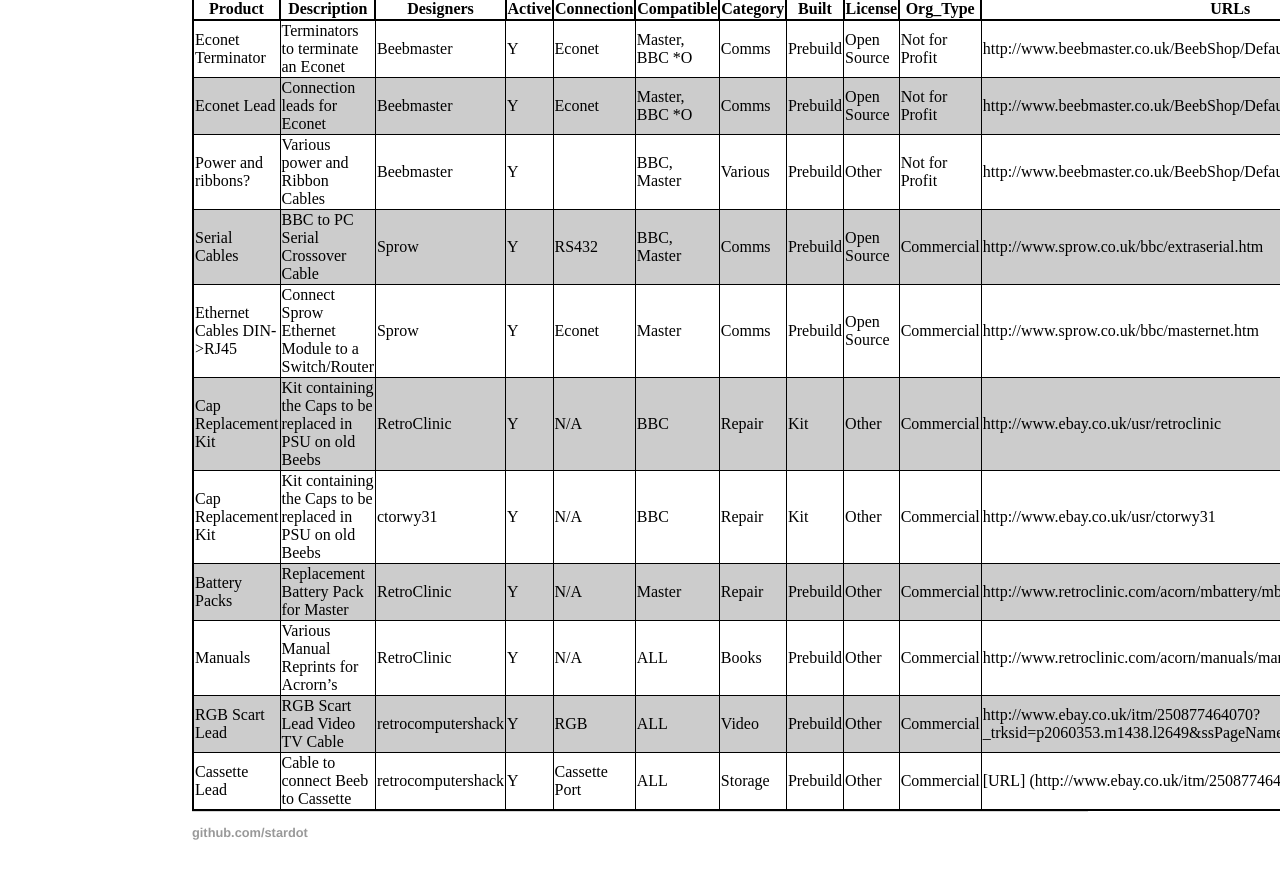
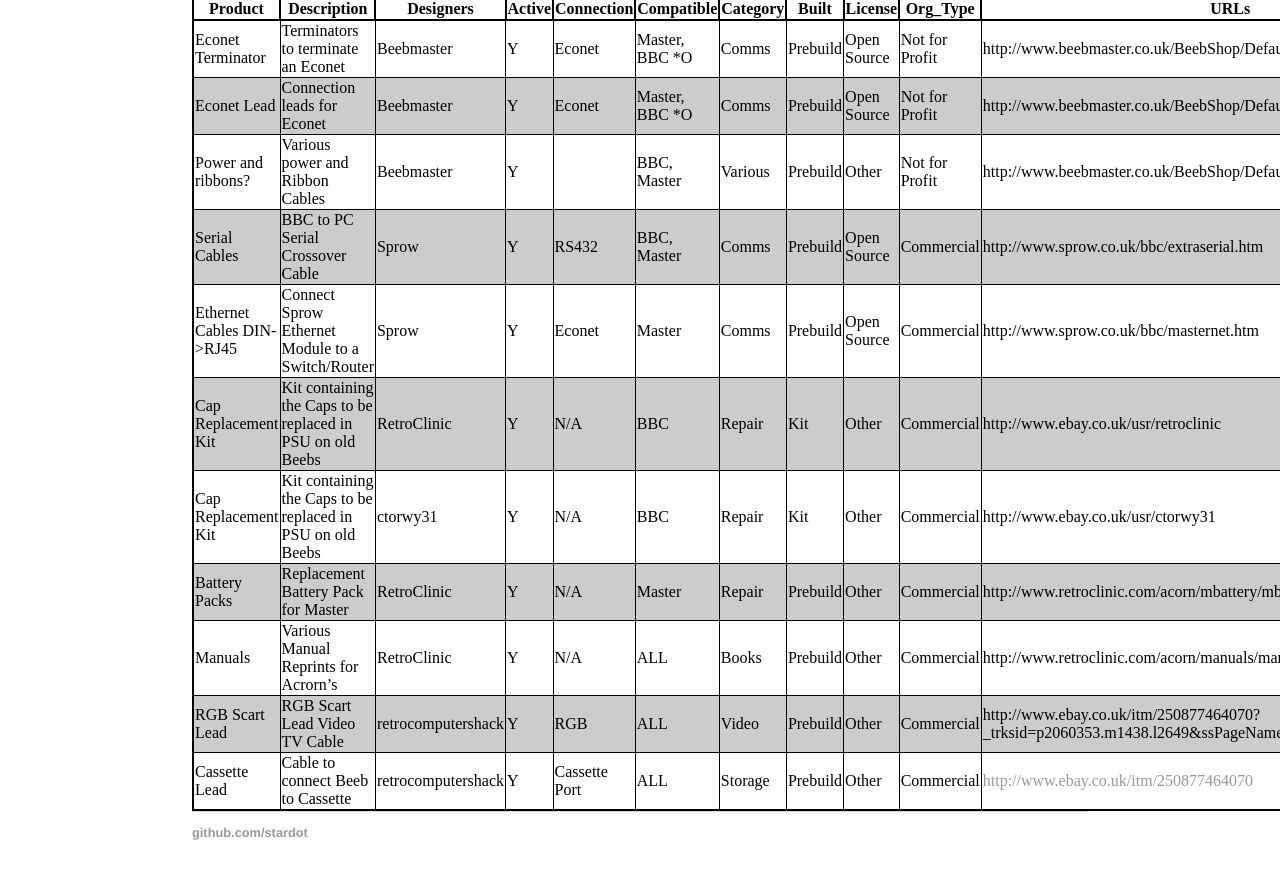
Before and after one commit to elminster/elminster.github.io, a Jekyll site: the page built from hardware.md, in a window 1280 px wide and 900 px high, scrolled down 7648 px. Shown: the top 879 px of the window. Built offline with Jekyll 4.4.1, drawn with Linux system fonts in a browser that asks for light colours.

Commit message:
Change for Jekyll

```diff
--- a/hardware.md
+++ b/hardware.md
@@ -168,4 +168,4 @@
 | Battery Packs | Replacement Battery Pack for Master | RetroClinic | Y | N/A | Master | Repair | Prebuild | Other | Commercial | http://www.retroclinic.com/acorn/mbattery/mbattery.htm |
 | Manuals | Various Manual Reprints for Acrorn's | RetroClinic | Y | N/A | ALL | Books | Prebuild | Other | Commercial | http://www.retroclinic.com/acorn/manuals/manuals.htm |
 | RGB Scart Lead | RGB Scart Lead Video TV Cable | retrocomputershack | Y | RGB | ALL | Video | Prebuild | Other | Commercial | http://www.ebay.co.uk/itm/250877464070?_trksid=p2060353.m1438.l2649&ssPageName=STRK%3AMEBIDX%3AIT |
-| Cassette Lead | Cable to connect Beeb to Cassette | retrocomputershack | Y | Cassette Port | ALL | Storage | Prebuild | Other | Commercial | [URL] (http://www.ebay.co.uk/itm/250877464070) |
+| Cassette Lead | Cable to connect Beeb to Cassette | retrocomputershack | Y | Cassette Port | ALL | Storage | Prebuild | Other | Commercial | <http://www.ebay.co.uk/itm/250877464070> |
```
